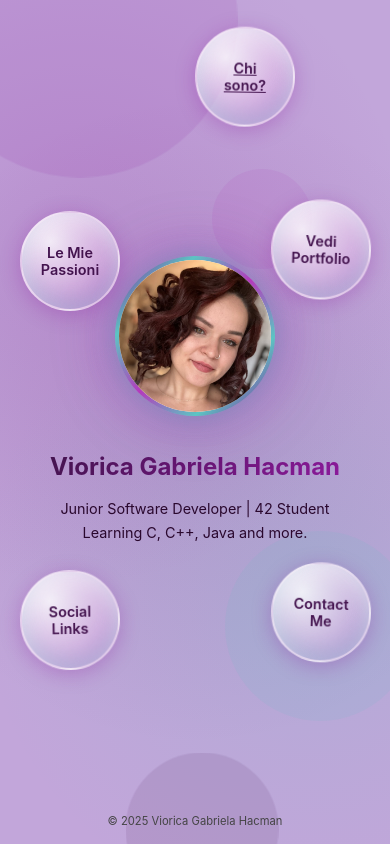
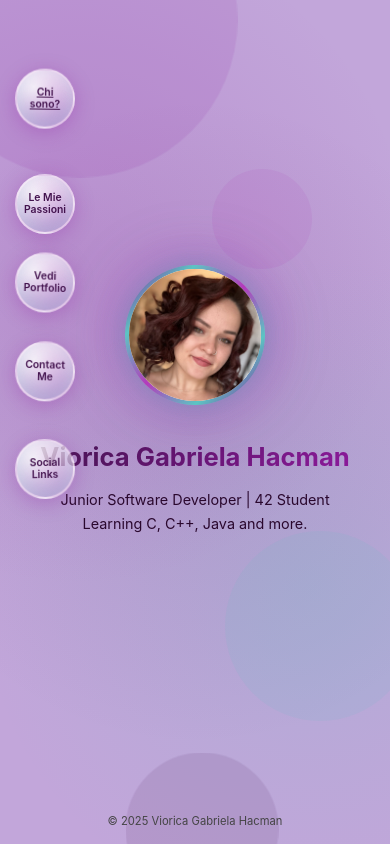
Before and after one commit to vhacman/vhacman.github.io, a plain HTML site: page index.html in a window 390 px wide. Drawn offline with Linux system fonts and the light colour scheme.

Commit message:
smartphone

```diff
--- a/index.html
+++ b/index.html
@@ -577,81 +577,84 @@
             }
 
             .hero {
-                margin-top: 200px;
+                margin-top: 180px;
                 padding: 1rem;
             }
 
             .profile-menu {
-                top: -180px;
+                top: -160px;
             }
 
             .profile-photo {
-                width: 160px;
-                height: 160px;
+                width: 140px;
+                height: 140px;
             }
 
+            /* Bolle molto più piccole disposte in verticale sulla sinistra */
             .bubble-trigger {
-                width: 120px;
-                height: 120px;
-                font-size: 1rem;
+                width: 70px;
+                height: 70px;
+                font-size: 0.7rem;
+                padding: 5px;
             }
 
             .bubble-popup {
-                min-width: 250px;
-                max-width: 280px;
+                min-width: 220px;
+                max-width: 260px;
                 padding: 1rem;
                 font-size: 0.85rem;
             }
 
             .popup-title {
-                font-size: 1.1rem;
+                font-size: 1rem;
             }
 
             .popup-text {
-                font-size: 0.85rem;
+                font-size: 0.8rem;
             }
 
-            /* Riposizionamento bolle per smartphone */
+            /* Disposizione verticale sulla sinistra */
             .about-bubble {
-                top: 5%;
-                left: 50%;
-                transform: translateX(-50%);
+                top: 10%;
+                left: 15px;
+                transform: none;
             }
 
             .passions-bubble {
-                top: 25%;
-                left: 5%;
+                top: calc(10% + 90px);
+                left: 15px;
             }
 
             .portfolio-bubble {
-                top: 25%;
-                right: 5%;
-                left: auto;
+                top: calc(10% + 180px);
+                left: 15px;
+                right: auto;
             }
 
             .contact-bubble {
-                bottom: 20%;
-                right: 5%;
+                top: calc(10% + 270px);
+                left: 15px;
+                bottom: auto;
+                right: auto;
             }
 
             .social-bubble {
-                bottom: 20%;
-                left: 5%;
+                top: calc(10% + 360px);
+                left: 15px;
+                bottom: auto;
             }
 
-            /* Adattamento popup per mobile */
+            /* Popup si aprono a destra delle bolle */
+            .about-bubble .bubble-popup,
             .passions-bubble .bubble-popup,
+            .portfolio-bubble .bubble-popup,
             .contact-bubble .bubble-popup,
             .social-bubble .bubble-popup {
+                top: 50%;
                 bottom: auto;
-                top: 130px;
-                left: 0;
+                left: 85px;
                 right: auto;
-            }
-
-            .portfolio-bubble .bubble-popup {
-                left: auto;
-                right: 0;
+                transform: translateY(-50%);
             }
 
             .mini-bubbles {
@@ -668,7 +671,7 @@
 
         @media screen and (max-width: 480px) {
             h1 {
-                font-size: 1.5rem;
+                font-size: 1.6rem;
             }
 
             .tagline {
@@ -676,14 +679,23 @@
             }
 
             .bubble-trigger {
-                width: 100px;
-                height: 100px;
-                font-size: 0.9rem;
+                width: 60px;
+                height: 60px;
+                font-size: 0.65rem;
             }
 
             .bubble-popup {
                 min-width: 200px;
-                max-width: 220px;
+                max-width: 240px;
+            }
+
+            /* Aggiustamento per schermi molto piccoli */
+            .about-bubble .bubble-popup,
+            .passions-bubble .bubble-popup,
+            .portfolio-bubble .bubble-popup,
+            .contact-bubble .bubble-popup,
+            .social-bubble .bubble-popup {
+                left: 75px;
             }
         }
     </style>
```
